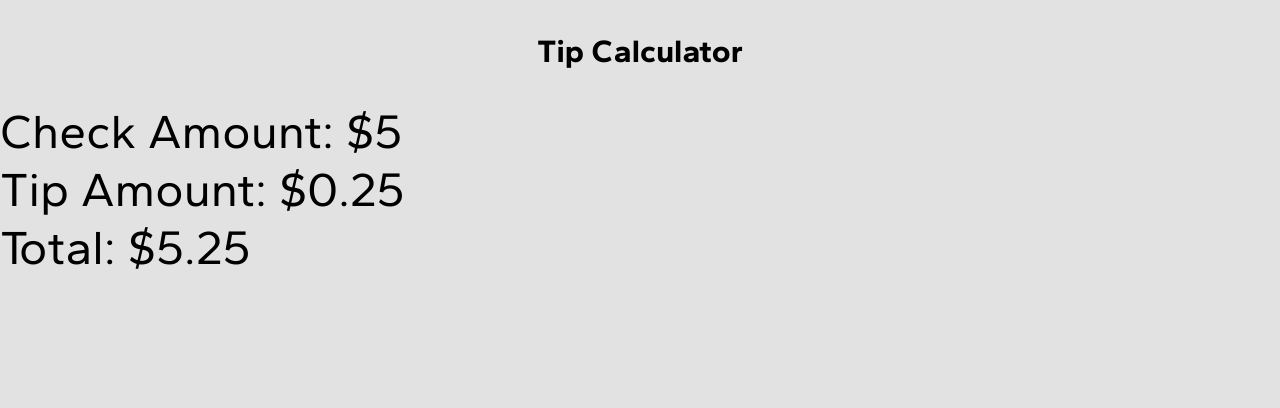
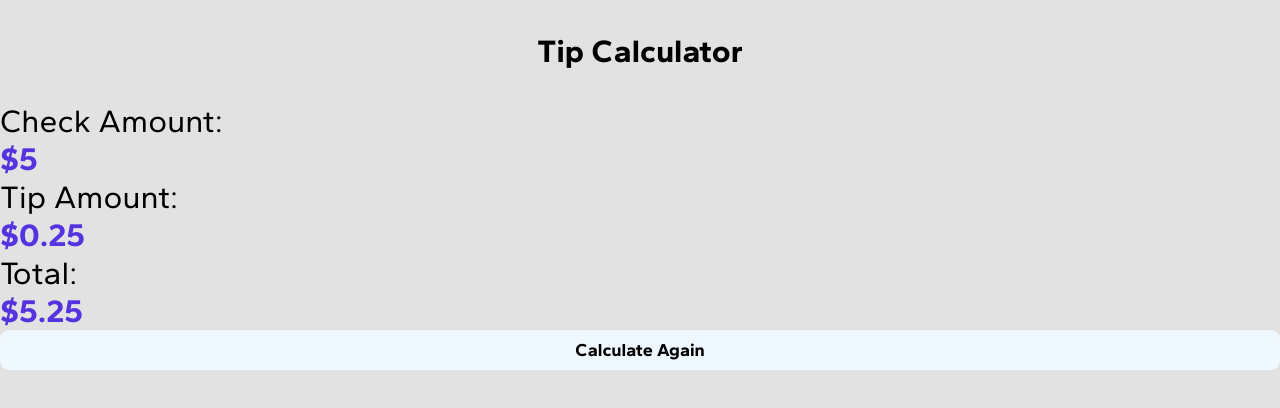
Before and after one commit to kittywizard/tip-calc, a React (Vite) app: page / in a window 1280 px wide. Both pictures are taken after typing "5", "5" into the empty fields and a click on the button "Submit". Shown: the top 408 px of the page. Built offline with nearby package versions, Linux system fonts and the light colour scheme.

Commit message:
adding some results styling, buttons

```diff
--- a/src/components/button/Button.tsx
+++ b/src/components/button/Button.tsx
@@ -1,12 +1,13 @@
 import { StyledButton } from "./styled-button";
 
 interface iButtonProps {
-    name: string
+    name: string,
+    onClick?: any
 }
 
-const Button:React.FC<iButtonProps> = ({name}) => {
+const Button:React.FC<iButtonProps> = ({name, onClick}) => {
     return (
-        <StyledButton>
+        <StyledButton onClick={onClick}>
            {name}
         </StyledButton>
     )
--- a/src/components/results/Results.tsx
+++ b/src/components/results/Results.tsx
@@ -1,4 +1,6 @@
-import { StyledResults } from "./styled-results";
+import { StyledResults, StyledResultsSpan } from "./styled-results";
+import Button from "../button/Button";
+
 
 interface iResultsState {
     resultsInfo: {
@@ -15,10 +17,18 @@ const Results:React.FC<iResultsState> = ({resultsInfo}) => {
 
     return (
         <StyledResults>
-            Check Amount: ${checkAmount} <br/>
-            Tip Amount: ${totalTipAmount} <br/>
+            Check Amount:
+            <StyledResultsSpan>${checkAmount}</StyledResultsSpan>
+            Tip Amount:
+            <StyledResultsSpan>${totalTipAmount}</StyledResultsSpan>
 
-            Total: ${totalAmount}
+            Total:
+            <StyledResultsSpan>${totalAmount}</StyledResultsSpan>
+
+        <Button
+            name="Calculate Again"
+            onClick={() => console.log('refresh me')}
+        />
         </StyledResults>
     )
 }
--- a/src/components/results/styled-results.ts
+++ b/src/components/results/styled-results.ts
@@ -1,5 +1,13 @@
 import styled from "styled-components";
 
 export const StyledResults = styled.div`
-    font-size: 3rem;
+    font-size: 2rem;
+    display: flex;
+    flex-direction: column;
+
 `;
+
+export const StyledResultsSpan = styled.span`
+    font-weight: 700;
+    color: #5533df;
+`;
```
